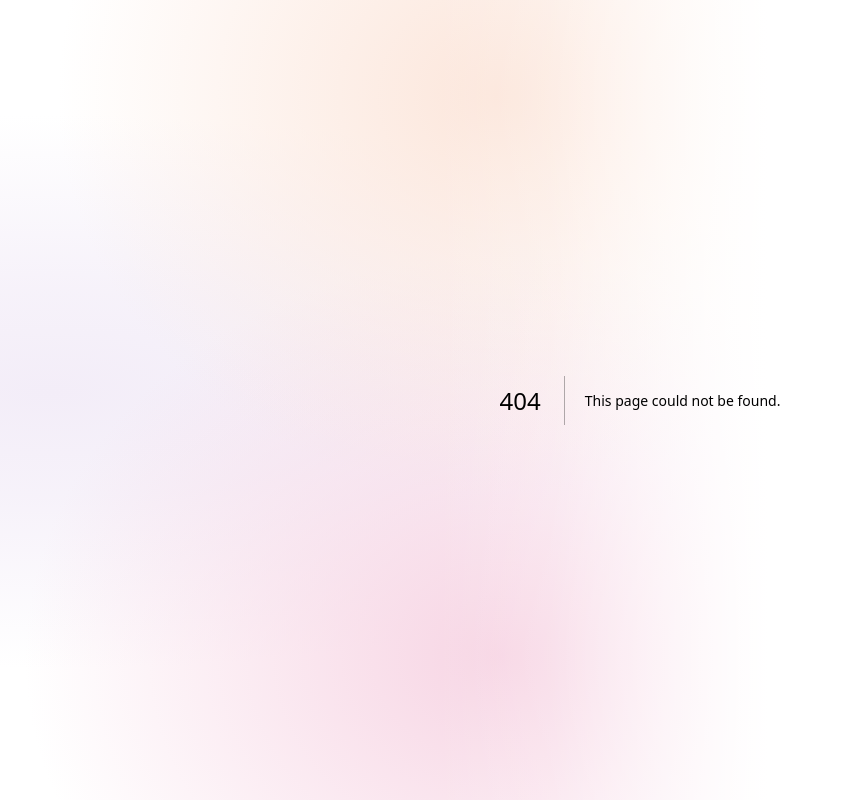
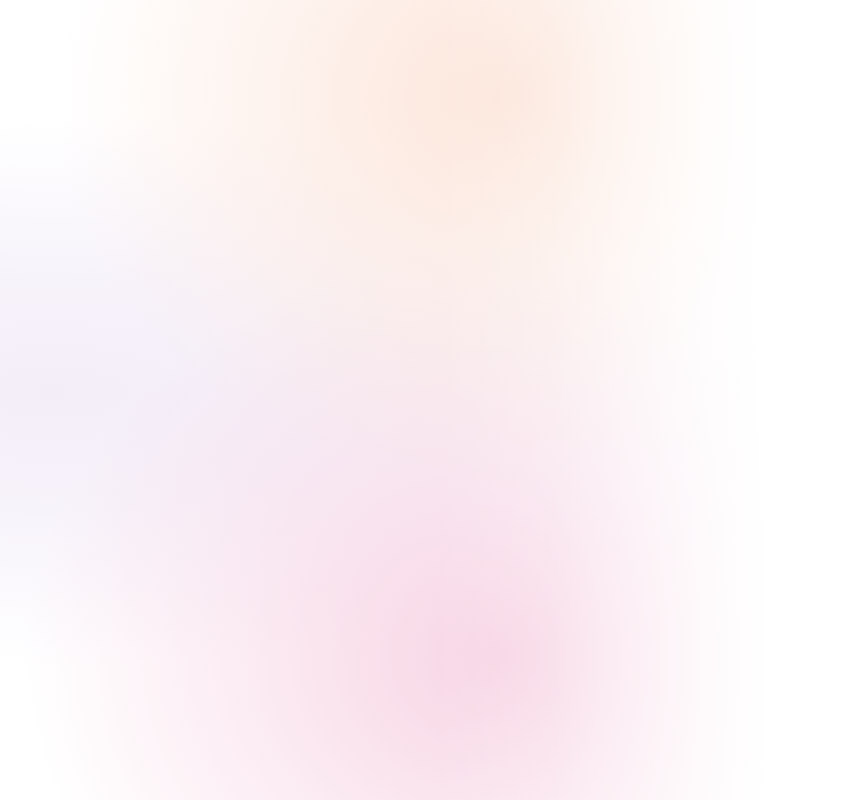
Before and after one commit to fuks19200-ctrl/09, a Next.js app: page /blank in a window 1280 px wide. Before the commit this address had no page. Shown: the whole page, without its empty margins (0-843 px from the left). Built offline with nearby package versions, Linux system fonts and the light colour scheme.

Commit message:
Provide an empty background-only page and seamless blank scroll screen

```diff
--- /dev/null
+++ b/app/blank/page.tsx
@@ -0,0 +1,3 @@
+export default function BlankPage() {
+  return <main className="blank-page blank-page--standalone" aria-label="Пустая страница" />;
+}
--- a/app/globals.css
+++ b/app/globals.css
@@ -483,12 +483,13 @@ body:has(.courses-page) { overflow-x: hidden; overflow-y: auto; }
 @media (prefers-reduced-motion: reduce) { .about-course-banner__button { transition: none; } }
 
 
-/* Next homepage chapter, reserved for the next approved composition. */
-.home-next-section {
+/* Blank canvas, with no visible content or framing. */
+.blank-page {
   position: relative;
   min-height: 100vh;
   min-height: 100svh;
-  border-top: 1px solid var(--section-divider);
   background: transparent;
-  scroll-margin-top: 0;
 }
+.blank-page--standalone {
+  background: var(--section-background);
+}
--- a/app/page.tsx
+++ b/app/page.tsx
@@ -14,7 +14,7 @@ export default function Home() {
       <div className="home-about" id="about" aria-labelledby="about-title">
         <AboutContent embedded />
       </div>
-      <section className="home-next-section" id="next-section" aria-hidden="true" />
+      <div className="blank-page" id="next-section" aria-hidden="true" />
     </main>
   );
 }
```
